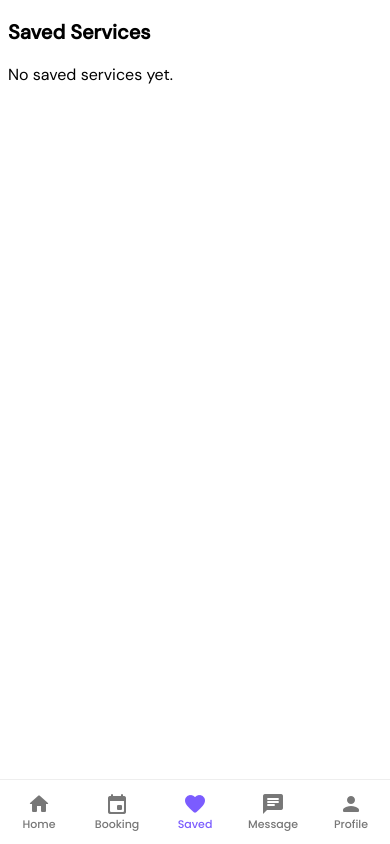
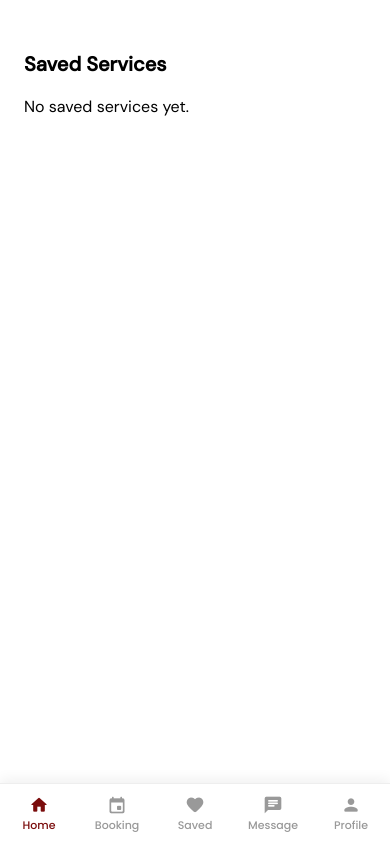
Before and after one commit to Hassel-Godspower/paxandpearl, a plain HTML site: page saved.html in a window 390 px wide. Drawn offline with Linux system fonts and the light colour scheme.

Commit message:
Update saved.html

```diff
--- a/saved.html
+++ b/saved.html
@@ -6,10 +6,17 @@
   <meta name="viewport" content="width=device-width, initial-scale=1.0">
 
   <!-- Fonts & Icons -->
+  <!-- Fonts -->
   <link href="https://fonts.googleapis.com/css2?family=Poppins:wght@500;600&family=DM+Sans:wght@400;500&display=swap" rel="stylesheet">
+
+  <!-- Google Icons -->
   <link href="https://fonts.googleapis.com/icon?family=Material+Icons+Round" rel="stylesheet">
 
+  <!-- Core Styles -->
+  <link rel="stylesheet" href="css/variables.css">
   <link rel="stylesheet" href="css/base.css">
+  <link rel="stylesheet" href="css/layout.css">
+  <link rel="stylesheet" href="css/components.css">
 </head>
 
 <body>
@@ -20,12 +27,34 @@
 </div>
 
 <!-- MOBILE NAV -->
+<!-- =========================
+     MOBILE BOTTOM NAV
+========================== -->
 <nav class="mobile-nav">
-  <a href="index.html"><span class="material-icons-round">home</span><small>Home</small></a>
-  <a href="booking.html"><span class="material-icons-round">event</span><small>Booking</small></a>
-  <a href="saved.html" class="active"><span class="material-icons-round">favorite</span><small>Saved</small></a>
-  <a href="https://wa.me/234XXXXXXXXXX" target="_blank"><span class="material-icons-round">chat</span><small>Message</small></a>
-  <a href="profile.html"><span class="material-icons-round">person</span><small>Profile</small></a>
+  <a href="index.html" class="active">
+    <span class="material-icons-round">home</span>
+    <small>Home</small>
+  </a>
+
+  <a href="booking.html">
+    <span class="material-icons-round">event</span>
+    <small>Booking</small>
+  </a>
+
+  <a href="saved.html">
+    <span class="material-icons-round">favorite</span>
+    <small>Saved</small>
+  </a>
+
+  <a href="https://wa.me/234XXXXXXXXXX" target="_blank">
+    <span class="material-icons-round">chat</span>
+    <small>Message</small>
+  </a>
+
+  <a href="profile.html">
+    <span class="material-icons-round">person</span>
+    <small>Profile</small>
+  </a>
 </nav>
 
 <style>
@@ -37,18 +66,6 @@
   border-radius:10px;
   box-shadow:0 4px 12px rgba(0,0,0,.05);
 }
-.mobile-nav {
-  position:fixed; bottom:0; left:0; width:100%; height:64px;
-  background:#fff; display:flex; border-top:1px solid #eee;
-  font-family:'Poppins',sans-serif;
-}
-.mobile-nav a {
-  flex:1; text-align:center; font-size:11px;
-  text-decoration:none; color:#777;
-  display:flex; flex-direction:column; align-items:center; justify-content:center;
-}
-.mobile-nav a.active { color:#7b5cff; }
-@media (min-width:768px){ .mobile-nav{display:none;} }
 </style>
 
 <script>
```
